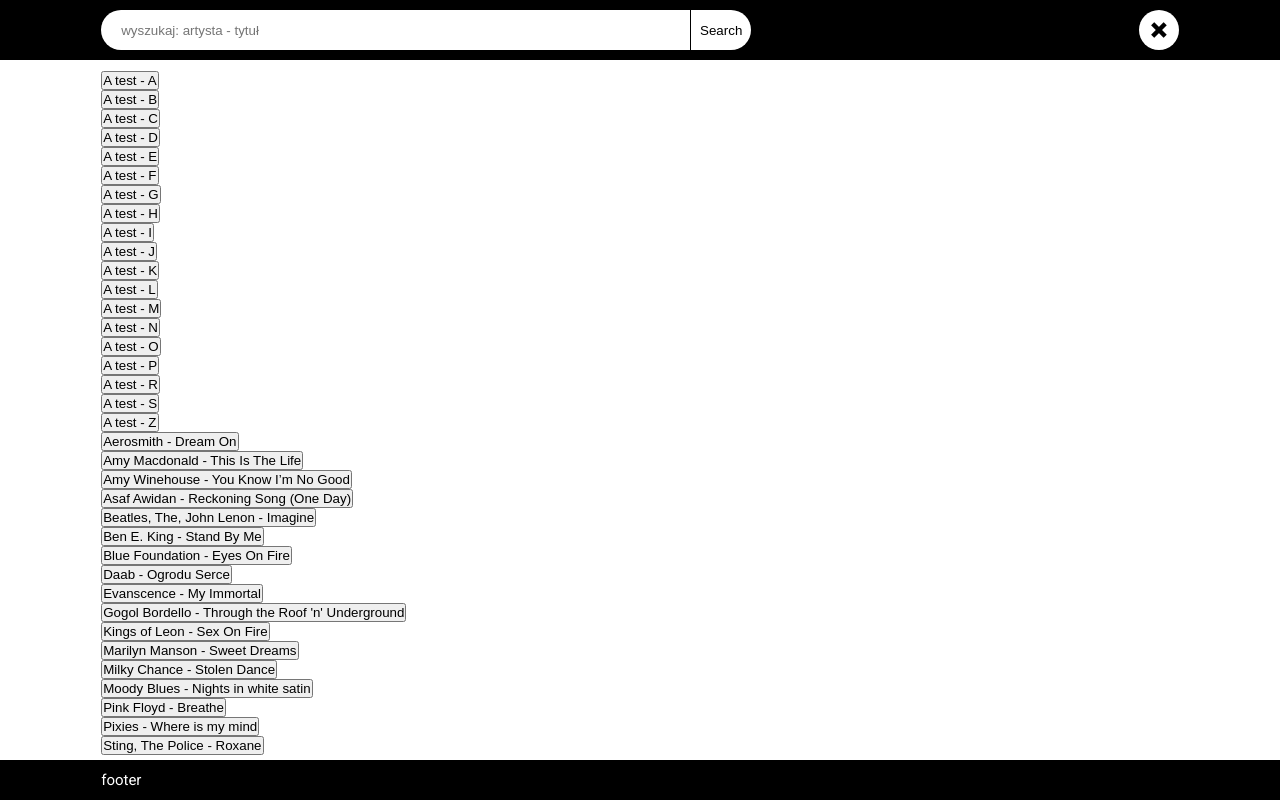
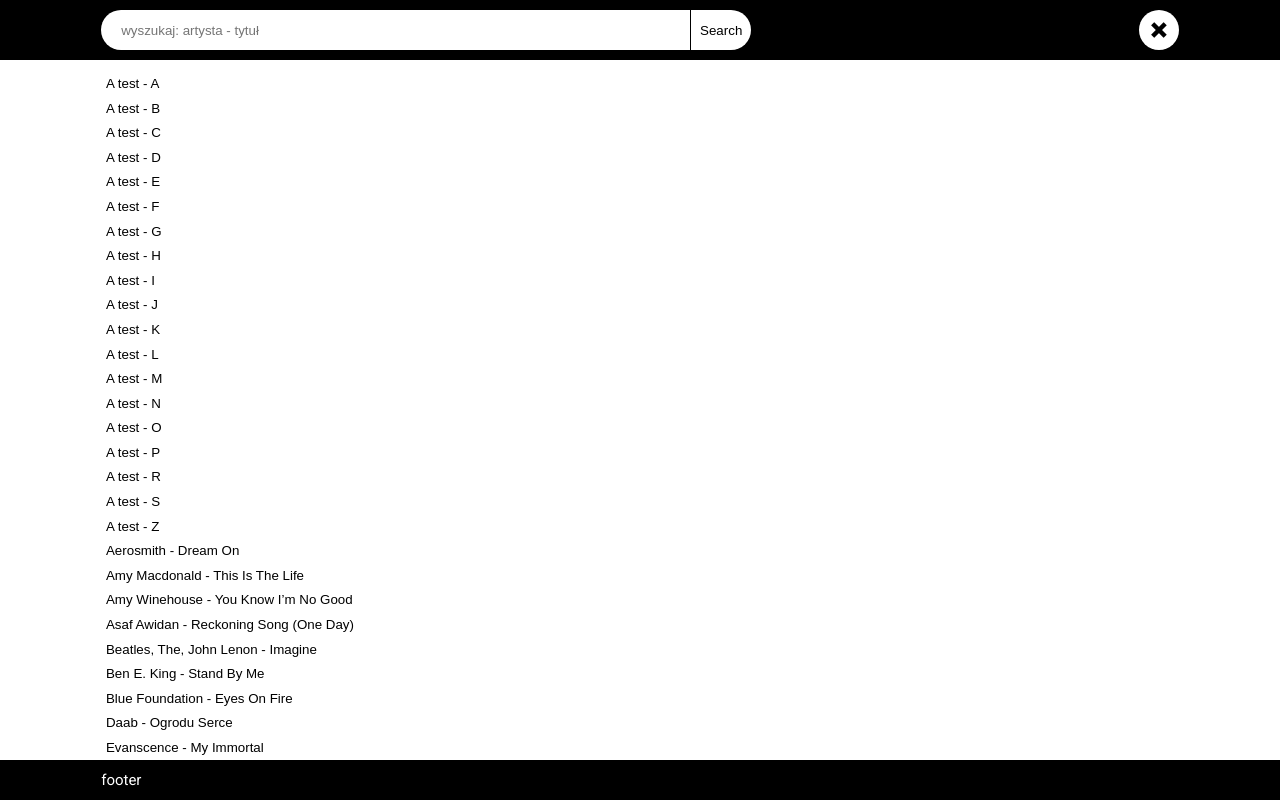
Before and after one commit to patrykkowalski0617/songbook, a React (Create React App) app: page / in a window 1280 px wide. Both pictures are taken after a click on the button 1158 px from the left and 30 px from the top of the page. Built offline with nearby package versions, Linux system fonts and the light colour scheme.

Commit message:
style for LyricsItem.js

```diff
--- a/src/components/main/lyrics-list/LyricsItem.js
+++ b/src/components/main/lyrics-list/LyricsItem.js
@@ -1,9 +1,15 @@
 import React from "react";
 
 function LyricsItem(props) {
+  const style = {
+    background: "none",
+    border: "none",
+    margin: ".3rem",
+    cursor: "pointer"
+  };
   return (
     <li>
-      <button>{props.lyricsName}</button>
+      <button style={style}>{props.lyricsName}</button>
     </li>
   );
 }
```
